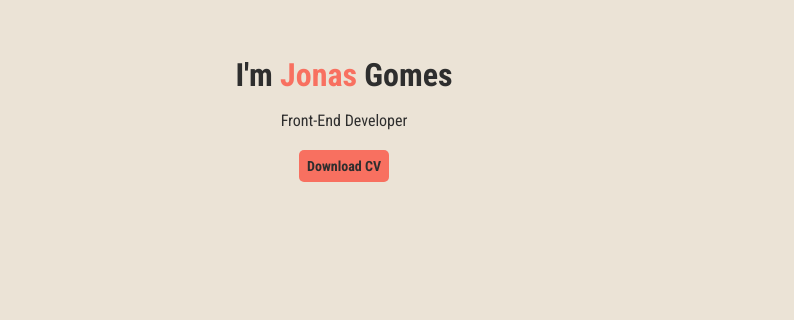
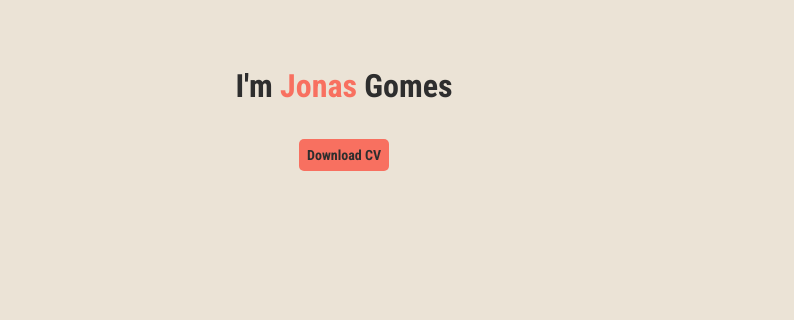
Before and after one commit to jonasvlgomes/Portfolio, a plain HTML site: page index.html in a window 1280 px wide. Shown: the part 201-521 px from the top of the page, 0-794 px from the left. Drawn offline with nearby package versions, Linux system fonts and the light colour scheme.

Commit message:
Change Information

```diff
--- a/index.html
+++ b/index.html
@@ -66,7 +66,7 @@
       <div class="hero">
         <div class="hero-text">
           <h1>I'm <span>Jonas</span> Gomes</h1>
-          <p>Front-End Developer</p>
+          <p></p>
           <a href="files/CV.pdf" target="_blank" download="JonasCV"
             >Download CV</a
           >
```
